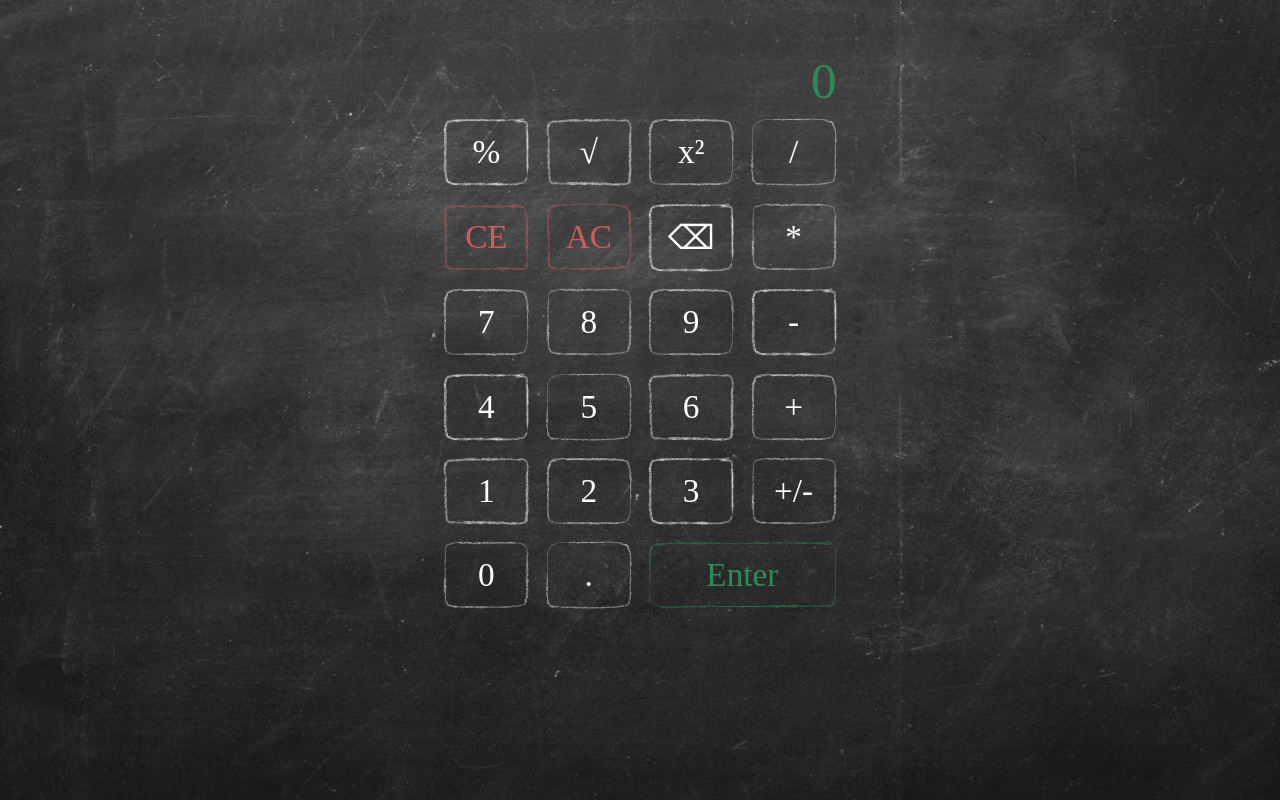
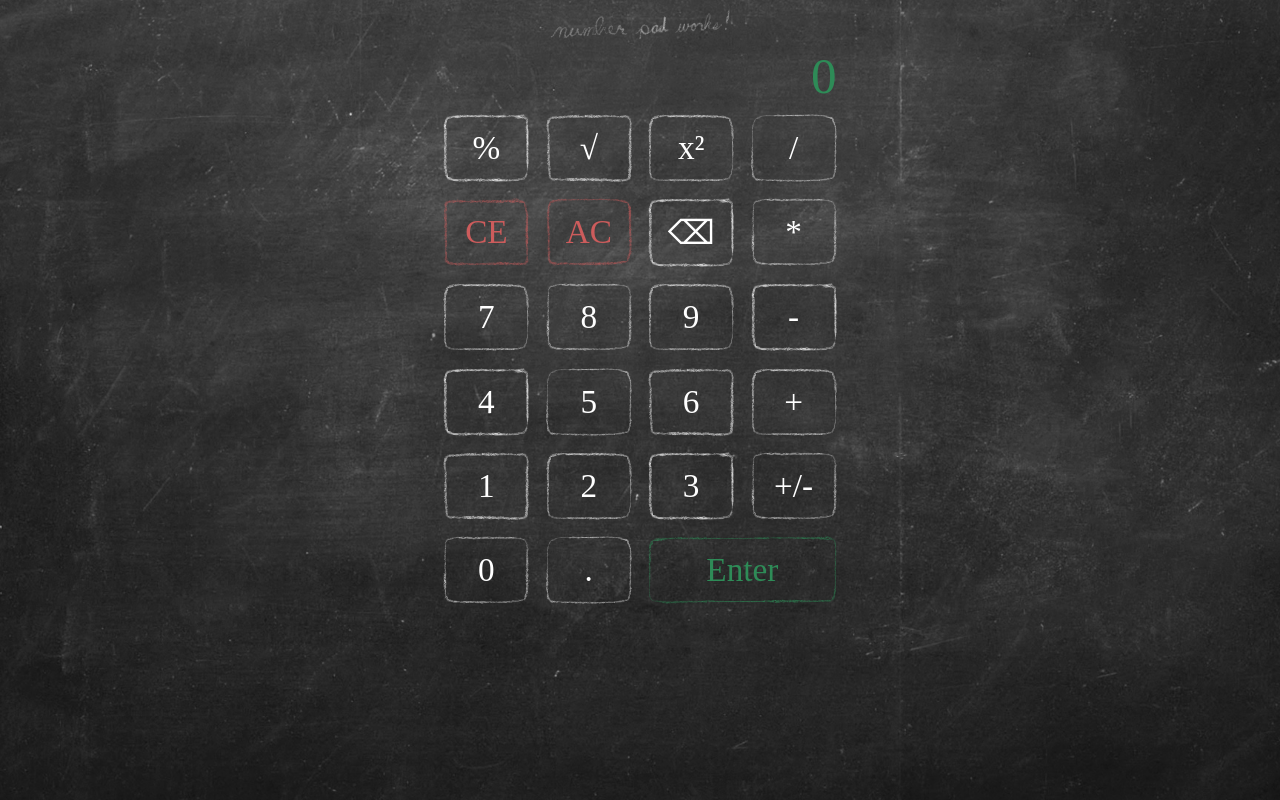
Before and after one commit to jacktho/calculator, an Angular app: page / in a window 1280 px wide. Built offline with nearby package versions, Linux system fonts and the light colour scheme; a web font is replaced by a local one.

Commit message:
added draft of tips

```diff
--- a/src/app/app.component.css
+++ b/src/app/app.component.css
@@ -1,6 +1,16 @@
+.number-pad-note {
+  height: 3vw;
+  background-image: url(/assets/images/number-pad-tip.png);
+  background-repeat: no-repeat;
+  background-size: contain;
+  background-position: center;
+}
+
+.number-pad-note {
+  text-align: center;
+}
 
 .app-container {
-  margin-top: 4vw;
   display: flex;
   justify-content: center;
   align-items: flex-start;
@@ -20,7 +30,6 @@ app-sidebar-left {
 
 app-sidebar-right {
   justify-content: center;
-  margin-top: 3.7vw;
   margin-right: auto;
   width: 31vw;
 }
--- a/src/app/app.component.html
+++ b/src/app/app.component.html
@@ -1,3 +1,4 @@
+<div class="number-pad-note"></div>
 <div class='app-container'>
   <app-sidebar-left></app-sidebar-left>
     <div class="main-calculator">
--- a/src/app/sidebar-left/sidebar-left.component.css
+++ b/src/app/sidebar-left/sidebar-left.component.css
@@ -30,6 +30,14 @@ tr td:nth-of-type(1), tr:last-child td {
   padding: .9vw 1.5vw;
 }
 
+.save-td {
+  padding-bottom: 4vw;
+  background-image: url(/assets/images/click-to-save.png);
+  background-repeat: no-repeat;
+  background-size: auto 3.25vw;
+  background-position: center bottom;
+}
+
 .save:hover {
   cursor: pointer;
 }
--- a/src/app/sidebar-left/sidebar-left.component.html
+++ b/src/app/sidebar-left/sidebar-left.component.html
@@ -15,7 +15,7 @@
     <td class="equation last">{{storageService.solution}}</td>
   </tr>
   <tr *ngIf="storageService.endOfInputs && storageService.endOfInputs.operator === '='">
-  <td colspan="2">
+    <td class="save-td" colspan="2">
       <button class="save" (click)="triggerSave()">M+</button>
     </td>
   </tr>
--- a/src/app/sidebar-right/sidebar-right.component.css
+++ b/src/app/sidebar-right/sidebar-right.component.css
@@ -1,4 +1,14 @@
+div {
+  text-align: center;
+  background-image: url(/assets/images/click-to-load.png);
+  background-repeat: no-repeat;
+  background-size: auto 4.25vw;
+  background-position: center top;
+  padding-top: 5.5vw;
+}
+
 ul {
+  margin-top: 0;
   text-align: center;
   padding-left: 0;
 }
--- a/src/app/sidebar-right/sidebar-right.component.html
+++ b/src/app/sidebar-right/sidebar-right.component.html
@@ -1,6 +1,8 @@
+<div *ngIf="savedInputsService.savedFormulas.length">
 <ul>
   <li *ngFor="let savedInputs of savedInputsService.savedFormulas; let i = index;">
     <span (click)="savedInputsService.load(i)">{{savedInputs.title}}</span>
     <button (click)="savedInputsService.delete(i)">x</button>
   </li>
 </ul>
+</div>
```
Lines whose indentation alone changed are shown as unchanged.
